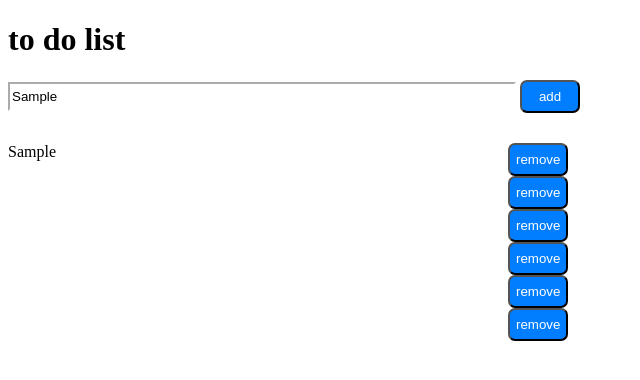
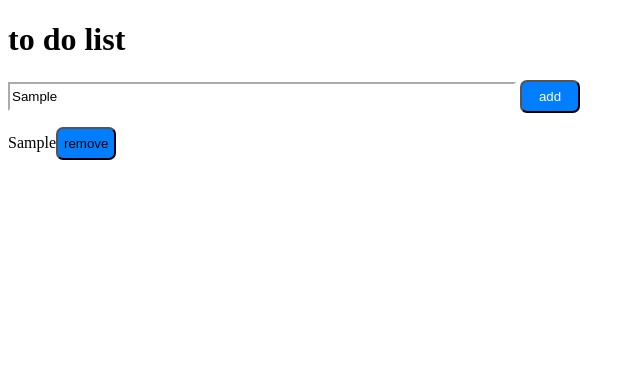
Before and after one commit to abasfn/javascript, a plain HTML site: page text.html in a window 1280 px wide. Both pictures are taken after typing "Sample" into the empty fields and a click on the button "add". Shown: the whole page, without its empty margins (0-640 px from the left). Drawn offline with Linux system fonts and the light colour scheme.

Commit message:
add remove button refactor code

```diff
--- a/text.html
+++ b/text.html
@@ -20,15 +20,15 @@
 
 <div class="all">
 <div class="boxs2" id="boxs2"></div>
-<div class="section">
-<ul>
-<li><button class="remove" onclick="myfunk2('1')"><nav>remove</nav></button></li>
-<li><button class="remove" onclick="myfunk2('2')"><nav>remove</nav></button></li>
-<li><button class="remove" onclick="myfunk2('3')"><nav>remove</nav></button></li>
-<li><button class="remove" onclick="myfunk2('4')"><nav>remove</nav></button></li>
-<li><button class="remove" onclick="myfunk2('5')"><nav>remove</nav></button></li>
-<li><button class="remove" onclick="myfunk2('6')"><nav>remove</nav></button></li>
-</ul>
-</div>
+<!-- <div class="section"> -->
+<!-- <ul>
+<li><button class="remove" onclick="myfunk2(1)"><nav>remove</nav></button></li>
+<li><button class="remove" onclick="myfunk2(2)"><nav>remove</nav></button></li>
+<li><button class="remove" onclick="myfunk2(3)"><nav>remove</nav></button></li>
+<li><button class="remove" onclick="myfunk2(4)"><nav>remove</nav></button></li>
+<li><button class="remove" onclick="myfunk2(5)"><nav>remove</nav></button></li>
+<li><button class="remove" onclick="myfunk2(6)"><nav>remove</nav></button></li>
+</ul> -->
+<!-- </div> -->
 </div>
 </html>
--- a/text.js
+++ b/text.js
@@ -1,35 +1,42 @@
 function myfunk() {
-    var x=document.getElementById("box1").value;
+  var x = document.getElementById("box1").value;
+
+  var node = document.createElement("div");
+  var button = document.createElement("button");
+  button.textContent = "remove";
+  button.classList.add("remove");
+
+  button.addEventListener("click", function() {
+    node.remove();
+  })
+
+  var textnode = document.createTextNode(x);
+  node.appendChild(textnode);
+  node.appendChild(button);
+  document.getElementById("boxs2").appendChild(node);
+}
 
 
 
-    var node=document.createElement("p");
-    var textnode = document.createTextNode(x);
-    node.appendChild(textnode);
-    document.getElementById("boxs2").appendChild(node);
+function myfunk2(amalgar) {
+  var list = document.getElementById("boxs2");
+  //if(amalgar <= 6 && amalgar >= 0) {
+      list.removeChild(list.childNodes[amalgar-1]);
+  //}
 
+//   if (amalgar == "1") {
+//     list.removeChild(list.childNodes[0]);
+//   } else if (amalgar == "2") {
+//     list.removeChild(list.childNodes[1]);
+//   } else if (amalgar == "3") {
+//     list.removeChild(list.childNodes[2]);
+//   } else if (amalgar == "4") {
+//     list.removeChild(list.childNodes[3]);
+//   } else if (amalgar == "5") {
+//     list.removeChild(list.childNodes[4]);
+//   } else if (amalgar == "6") {
+//     list.removeChild(list.childNodes[5]);
+//   } else if (amalgar == "7") {
+//     list.removeChild(list.childNodes[6]);
+//   }
 }
-function myfunk2(amalgar) {
-    var list = document.getElementById("boxs2");
-    if (amalgar=="1") {
-       list.removeChild(list.childNodes[0]);
-    }
-   else if (amalgar=="2") {
-    list.removeChild(list.childNodes[1]);
-   }
-   else if (amalgar=="3") {
-    list.removeChild(list.childNodes[2]);
-   }
-   else if (amalgar=="4") {
-    list.removeChild(list.childNodes[3]);
-   }
-   else if (amalgar=="5") {
-    list.removeChild(list.childNodes[4]);
-   }
-   else if (amalgar=="6") {
-    list.removeChild(list.childNodes[5]);
-   }
-   else if (amalgar=="7") {
-    list.removeChild(list.childNodes[6]);
-   }
-}
```
